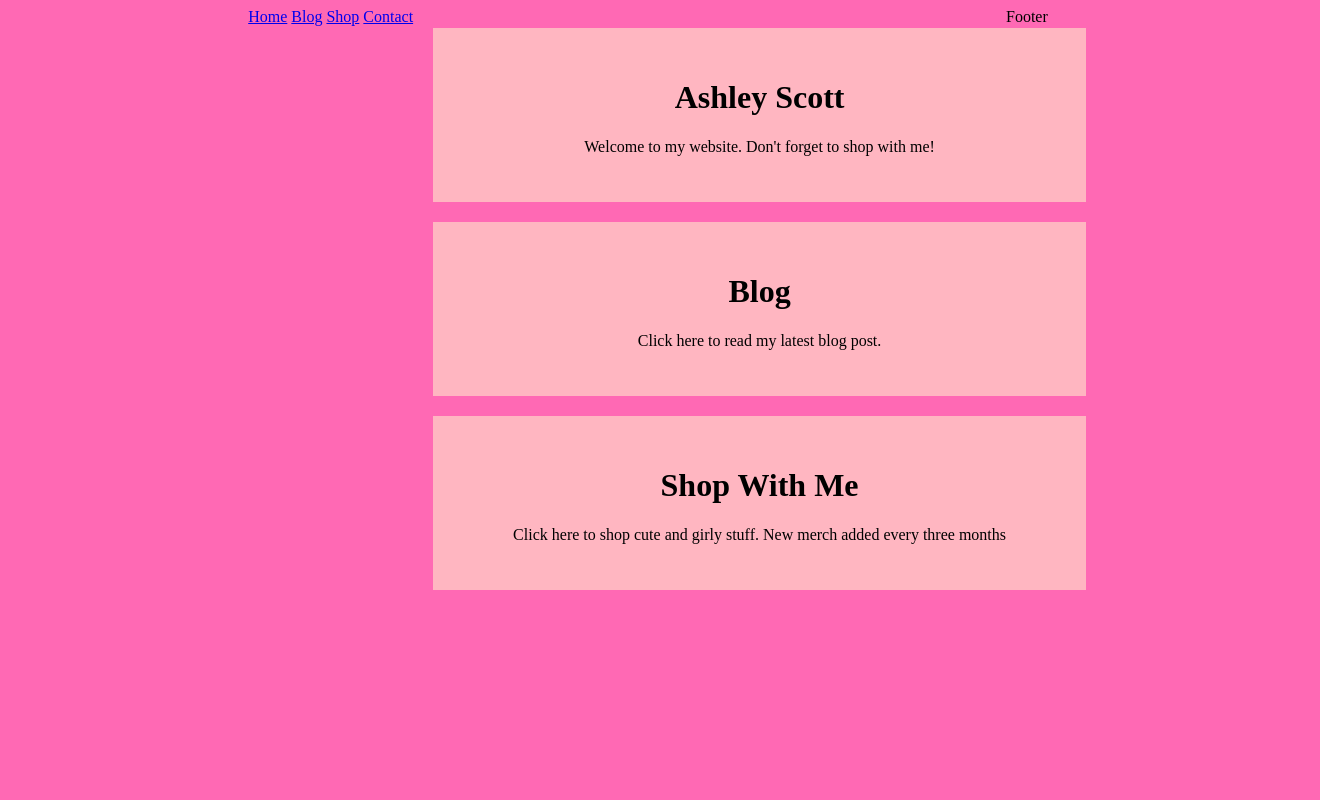
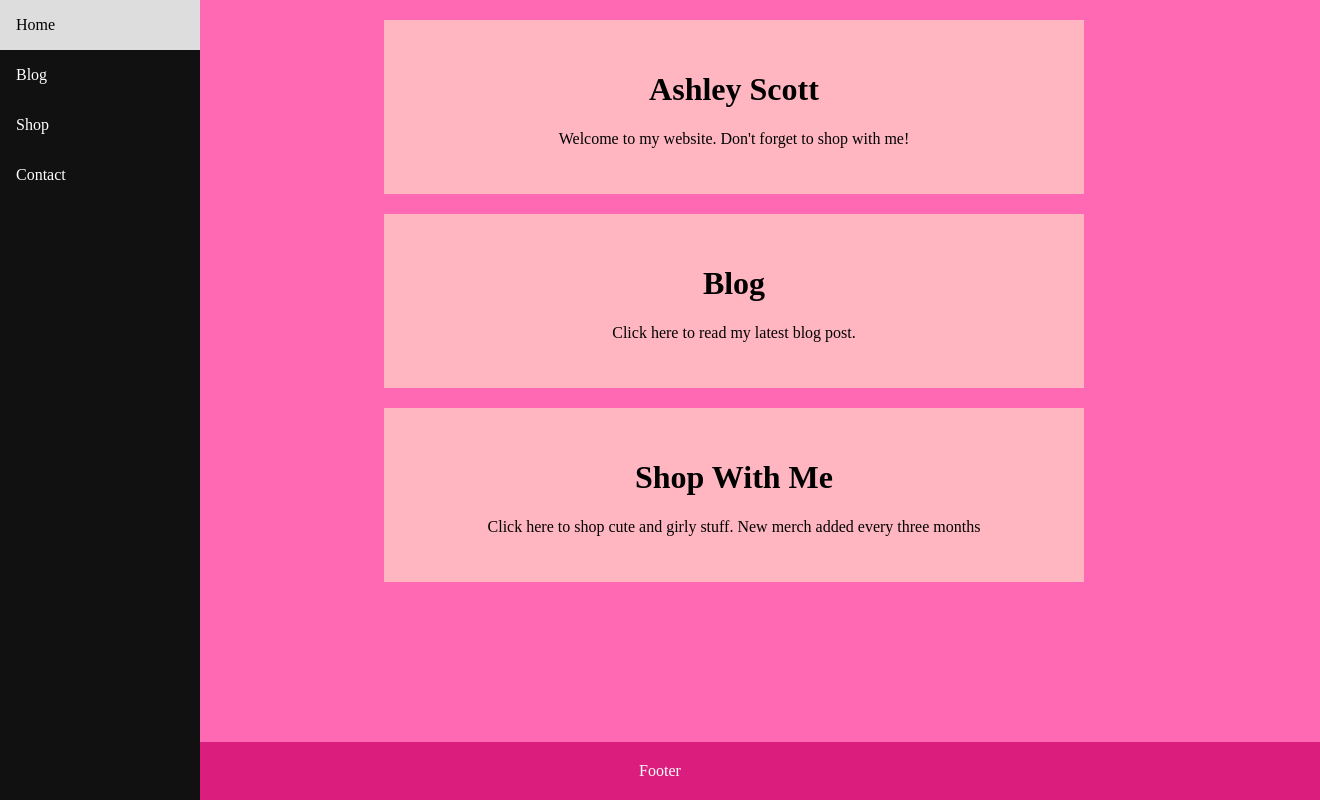
Before and after one commit to ashleymscott/ashleymscott.github.io, a plain HTML site: page index.html in a window 1280 px wide. Shown: the whole page, 1320 px wide, since content can reach past the window. Drawn offline with Linux system fonts and the light colour scheme; files that its build step writes are made by us from their sources.

Commit message:
Updated style.css
Changes:
- Added footer selector with appropriate properties
- Deleted "display: flex" from body selector as it was getting in the way of the footer alignment and other content
- Added margin alignments to "center" the content (which isn't really centered because the navbar doesn't count as a page element that goes into the consideration for horizontal page space here)

```diff
--- a/css/style.css
+++ b/css/style.css
@@ -1,8 +1,7 @@
 body {
-  display: flex;
-  justify-content: center;
   background-color: hotpink;
-  width: 100%
+  width: 100%;
+  margin: 0;
 }
 
 h1 {
@@ -15,16 +14,61 @@ p {
 
 .bigbox {
   display: block;
-  justify-content: center;
-  width: 100%
+  width: 100%;
   height: 100%;
+  margin-left: auto;
+  margin-right: auto;
 }
 
 .box {
-  margin: 20px;
-  display: block;
   text-align: center;
   background-color: lightpink;
   padding: 30px;
-  width: 100%
+  margin-left: 30%;
+  margin-right: auto;
+  margin-bottom: 20px;
+  margin-top: 20px;
+  width: 50%;
 }
+
+
+/* Style the side navigation */
+.sidenav {
+    height: 100%;
+    width: 200px;
+    position: fixed;
+    z-index: 1;
+    top: 0;
+    left: 0;
+    background-color: #111;
+    overflow-x: hidden;
+}
+
+
+/* Side navigation links */
+.sidenav a {
+    color: white;
+    padding: 16px;
+    text-decoration: none;
+    display: block;
+}
+
+/* Change color on hover */
+.sidenav a:hover {
+    background-color: #ddd;
+    color: black;
+}
+
+
+footer {
+  text-align: center;
+  position: absolute;
+  left: 0;
+  bottom: 0;
+  padding: 20px;
+  color: white;
+  display: block;
+  clear: both;
+  width: 100%;
+  background-color: #db1e7d;
+}
```
